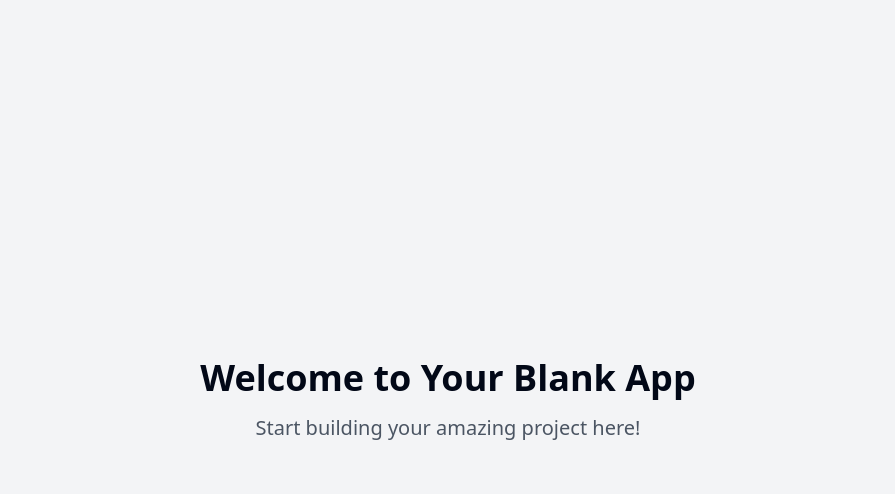
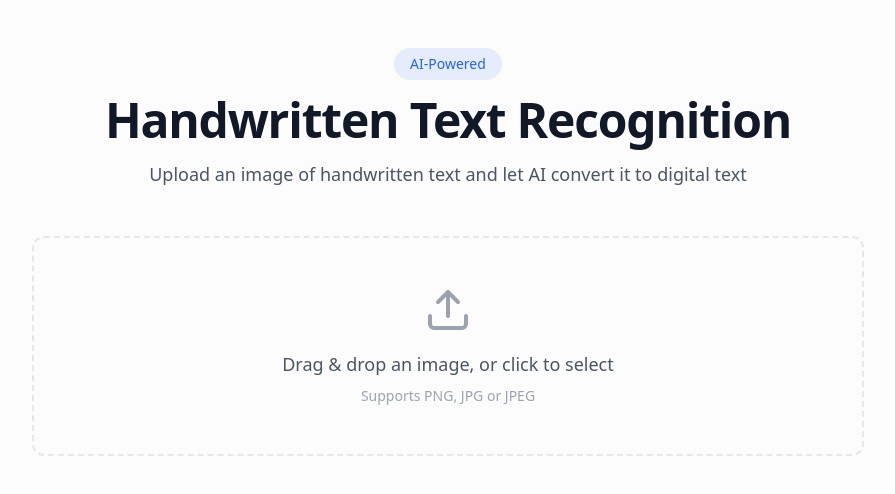
Before and after one commit to USahu25/handwritten-wizardry, a React (Vite) app: page / in a window 1280 px wide. Shown: the top 494 px of the page, without its empty margins (192-1087 px from the left). Built offline with nearby package versions, Linux system fonts and the light colour scheme.

Commit message:
Add AI-based handwritten text recognition
Implement a feature for recognizing handwritten text using AI techniques.
[skip gpt_engineer]

```diff
--- a/package.json
+++ b/package.json
@@ -12,6 +12,7 @@
   },
   "dependencies": {
     "@hookform/resolvers": "^3.9.0",
+    "@huggingface/transformers": "^3.3.2",
     "@radix-ui/react-accordion": "^1.2.0",
     "@radix-ui/react-alert-dialog": "^1.1.1",
     "@radix-ui/react-aspect-ratio": "^1.1.0",
--- /dev/null
+++ b/src/components/ImageUpload.tsx
@@ -0,0 +1,53 @@
+import React, { useCallback } from 'react';
+import { useDropzone } from 'react-dropzone';
+import { motion } from 'framer-motion';
+import { Upload } from 'lucide-react';
+
+interface ImageUploadProps {
+  onImageSelect: (file: File) => void;
+  isProcessing: boolean;
+}
+
+const ImageUpload = ({ onImageSelect, isProcessing }: ImageUploadProps) => {
+  const onDrop = useCallback((acceptedFiles: File[]) => {
+    if (acceptedFiles.length > 0) {
+      onImageSelect(acceptedFiles[0]);
+    }
+  }, [onImageSelect]);
+
+  const { getRootProps, getInputProps, isDragActive } = useDropzone({
+    onDrop,
+    accept: {
+      'image/*': ['.png', '.jpg', '.jpeg']
+    },
+    disabled: isProcessing,
+    multiple: false
+  });
+
+  return (
+    <motion.div
+      initial={{ opacity: 0, y: 20 }}
+      animate={{ opacity: 1, y: 0 }}
+      transition={{ duration: 0.5 }}
+      className="w-full"
+    >
+      <div
+        {...getRootProps()}
+        className={`relative border-2 border-dashed rounded-xl p-12 transition-all duration-300 ease-in-out text-center
+          ${isDragActive ? 'border-primary bg-primary/5' : 'border-gray-200 hover:border-primary/50'}
+          ${isProcessing ? 'opacity-50 cursor-not-allowed' : 'cursor-pointer'}`}
+      >
+        <input {...getInputProps()} />
+        <Upload className="w-12 h-12 mx-auto mb-4 text-gray-400" />
+        <p className="text-lg font-medium text-gray-600">
+          {isDragActive ? 'Drop your image here' : 'Drag & drop an image, or click to select'}
+        </p>
+        <p className="mt-2 text-sm text-gray-400">
+          Supports PNG, JPG or JPEG
+        </p>
+      </div>
+    </motion.div>
+  );
+};
+
+export default ImageUpload;
--- /dev/null
+++ b/src/components/ProcessingIndicator.tsx
@@ -0,0 +1,29 @@
+import React from 'react';
+import { motion } from 'framer-motion';
+
+const ProcessingIndicator = () => {
+  return (
+    <motion.div
+      initial={{ opacity: 0 }}
+      animate={{ opacity: 1 }}
+      exit={{ opacity: 0 }}
+      className="flex flex-col items-center justify-center space-y-4 p-8"
+    >
+      <div className="relative w-16 h-16">
+        <motion.div
+          className="absolute inset-0 border-4 border-primary/30 rounded-full"
+          animate={{ rotate: 360 }}
+          transition={{ duration: 1.5, repeat: Infinity, ease: "linear" }}
+        />
+        <motion.div
+          className="absolute inset-0 border-4 border-primary rounded-full border-t-transparent"
+          animate={{ rotate: 360 }}
+          transition={{ duration: 1.5, repeat: Infinity, ease: "linear" }}
+        />
+      </div>
+      <p className="text-gray-600 font-medium">Processing your image...</p>
+    </motion.div>
+  );
+};
+
+export default ProcessingIndicator;
--- /dev/null
+++ b/src/components/RecognitionResult.tsx
@@ -0,0 +1,63 @@
+import React from 'react';
+import { motion } from 'framer-motion';
+import { Copy, Check } from 'lucide-react';
+import { Button } from '@/components/ui/button';
+import { useToast } from '@/components/ui/use-toast';
+
+interface RecognitionResultProps {
+  text: string;
+}
+
+const RecognitionResult = ({ text }: RecognitionResultProps) => {
+  const { toast } = useToast();
+  const [copied, setCopied] = React.useState(false);
+
+  const copyToClipboard = async () => {
+    try {
+      await navigator.clipboard.writeText(text);
+      setCopied(true);
+      toast({
+        title: "Copied to clipboard",
+        description: "The recognized text has been copied to your clipboard.",
+      });
+      setTimeout(() => setCopied(false), 2000);
+    } catch (err) {
+      toast({
+        title: "Failed to copy",
+        description: "Please try again.",
+        variant: "destructive",
+      });
+    }
+  };
+
+  return (
+    <motion.div
+      initial={{ opacity: 0, y: 20 }}
+      animate={{ opacity: 1, y: 0 }}
+      transition={{ duration: 0.5 }}
+      className="w-full space-y-4"
+    >
+      <div className="flex items-center justify-between">
+        <h3 className="text-lg font-medium">Recognition Result</h3>
+        <Button
+          variant="outline"
+          size="sm"
+          onClick={copyToClipboard}
+          className="transition-all duration-300"
+        >
+          {copied ? (
+            <Check className="w-4 h-4 mr-2" />
+          ) : (
+            <Copy className="w-4 h-4 mr-2" />
+          )}
+          {copied ? 'Copied!' : 'Copy Text'}
+        </Button>
+      </div>
+      <div className="p-4 rounded-lg bg-gray-50 border border-gray-200">
+        <p className="text-gray-700 whitespace-pre-wrap">{text}</p>
+      </div>
+    </motion.div>
+  );
+};
+
+export default RecognitionResult;
--- a/src/index.css
+++ b/src/index.css
@@ -6,87 +6,46 @@
   :root {
     --background: 0 0% 100%;
     --foreground: 222.2 84% 4.9%;
-
     --card: 0 0% 100%;
     --card-foreground: 222.2 84% 4.9%;
-
     --popover: 0 0% 100%;
     --popover-foreground: 222.2 84% 4.9%;
-
-    --primary: 222.2 47.4% 11.2%;
+    --primary: 221.2 83.2% 53.3%;
     --primary-foreground: 210 40% 98%;
-
     --secondary: 210 40% 96.1%;
     --secondary-foreground: 222.2 47.4% 11.2%;
-
     --muted: 210 40% 96.1%;
     --muted-foreground: 215.4 16.3% 46.9%;
-
     --accent: 210 40% 96.1%;
     --accent-foreground: 222.2 47.4% 11.2%;
-
     --destructive: 0 84.2% 60.2%;
     --destructive-foreground: 210 40% 98%;
-
     --border: 214.3 31.8% 91.4%;
     --input: 214.3 31.8% 91.4%;
-    --ring: 222.2 84% 4.9%;
-
-    --radius: 0.5rem;
-
-    --sidebar-background: 0 0% 98%;
-
-    --sidebar-foreground: 240 5.3% 26.1%;
-
-    --sidebar-primary: 240 5.9% 10%;
-
-    --sidebar-primary-foreground: 0 0% 98%;
-
-    --sidebar-accent: 240 4.8% 95.9%;
-
-    --sidebar-accent-foreground: 240 5.9% 10%;
-
-    --sidebar-border: 220 13% 91%;
-
-    --sidebar-ring: 217.2 91.2% 59.8%;
+    --ring: 221.2 83.2% 53.3%;
+    --radius: 0.75rem;
   }
 
   .dark {
     --background: 222.2 84% 4.9%;
     --foreground: 210 40% 98%;
-
     --card: 222.2 84% 4.9%;
     --card-foreground: 210 40% 98%;
-
     --popover: 222.2 84% 4.9%;
     --popover-foreground: 210 40% 98%;
-
-    --primary: 210 40% 98%;
+    --primary: 217.2 91.2% 59.8%;
     --primary-foreground: 222.2 47.4% 11.2%;
-
     --secondary: 217.2 32.6% 17.5%;
     --secondary-foreground: 210 40% 98%;
-
     --muted: 217.2 32.6% 17.5%;
     --muted-foreground: 215 20.2% 65.1%;
-
     --accent: 217.2 32.6% 17.5%;
     --accent-foreground: 210 40% 98%;
-
     --destructive: 0 62.8% 30.6%;
     --destructive-foreground: 210 40% 98%;
-
     --border: 217.2 32.6% 17.5%;
     --input: 217.2 32.6% 17.5%;
-    --ring: 212.7 26.8% 83.9%;
-    --sidebar-background: 240 5.9% 10%;
-    --sidebar-foreground: 240 4.8% 95.9%;
-    --sidebar-primary: 224.3 76.3% 48%;
-    --sidebar-primary-foreground: 0 0% 100%;
-    --sidebar-accent: 240 3.7% 15.9%;
-    --sidebar-accent-foreground: 240 4.8% 95.9%;
-    --sidebar-border: 240 3.7% 15.9%;
-    --sidebar-ring: 217.2 91.2% 59.8%;
+    --ring: 224.3 76.3% 48%;
   }
 }
 
@@ -94,8 +53,8 @@
   * {
     @apply border-border;
   }
-
   body {
     @apply bg-background text-foreground;
+    font-feature-settings: "rlig" 1, "calt" 1;
   }
 }
--- a/src/pages/Index.tsx
+++ b/src/pages/Index.tsx
@@ -1,11 +1,90 @@
-// Update this page (the content is just a fallback if you fail to update the page)
+import React, { useState } from 'react';
+import { motion, AnimatePresence } from 'framer-motion';
+import ImageUpload from '@/components/ImageUpload';
+import RecognitionResult from '@/components/RecognitionResult';
+import ProcessingIndicator from '@/components/ProcessingIndicator';
+import { recognizeText } from '@/utils/textRecognition';
+import { useToast } from '@/components/ui/use-toast';
 
 const Index = () => {
+  const [isProcessing, setIsProcessing] = useState(false);
+  const [recognizedText, setRecognizedText] = useState<string | null>(null);
+  const [previewUrl, setPreviewUrl] = useState<string | null>(null);
+  const { toast } = useToast();
+
+  const handleImageSelect = async (file: File) => {
+    try {
+      setIsProcessing(true);
+      setPreviewUrl(URL.createObjectURL(file));
+
+      const text = await recognizeText(file);
+      setRecognizedText(text);
+
+      toast({
+        title: "Success",
+        description: "Text recognition completed successfully.",
+      });
+    } catch (error) {
+      toast({
+        title: "Error",
+        description: "Failed to process the image. Please try again.",
+        variant: "destructive",
+      });
+      setRecognizedText(null);
+    } finally {
+      setIsProcessing(false);
+    }
+  };
+
   return (
-    <div className="min-h-screen flex items-center justify-center bg-gray-100">
-      <div className="text-center">
-        <h1 className="text-4xl font-bold mb-4">Welcome to Your Blank App</h1>
-        <p className="text-xl text-gray-600">Start building your amazing project here!</p>
+    <div className="min-h-screen bg-gray-50/50">
+      <div className="max-w-4xl mx-auto px-4 py-12 sm:px-6 lg:px-8">
+        <motion.div
+          initial={{ opacity: 0, y: 20 }}
+          animate={{ opacity: 1, y: 0 }}
+          className="text-center mb-12"
+        >
+          <motion.div
+            initial={{ opacity: 0 }}
+            animate={{ opacity: 1 }}
+            transition={{ delay: 0.2 }}
+            className="inline-block px-4 py-1.5 mb-4 text-sm font-medium text-primary bg-primary/10 rounded-full"
+          >
+            AI-Powered
+          </motion.div>
+          <h1 className="text-4xl font-bold tracking-tight text-gray-900 sm:text-5xl">
+            Handwritten Text Recognition
+          </h1>
+          <p className="mt-4 text-lg text-gray-600">
+            Upload an image of handwritten text and let AI convert it to digital text
+          </p>
+        </motion.div>
+
+        <div className="space-y-8">
+          <ImageUpload onImageSelect={handleImageSelect} isProcessing={isProcessing} />
+
+          {previewUrl && (
+            <motion.div
+              initial={{ opacity: 0, scale: 0.95 }}
+              animate={{ opacity: 1, scale: 1 }}
+              className="relative rounded-lg overflow-hidden shadow-sm border border-gray-200"
+            >
+              <img
+                src={previewUrl}
+                alt="Preview"
+                className="w-full h-auto max-h-[400px] object-contain bg-white"
+              />
+            </motion.div>
+          )}
+
+          <AnimatePresence>
+            {isProcessing && <ProcessingIndicator />}
+          </AnimatePresence>
+
+          {recognizedText && !isProcessing && (
+            <RecognitionResult text={recognizedText} />
+          )}
+        </div>
       </div>
     </div>
   );
--- /dev/null
+++ b/src/utils/textRecognition.ts
@@ -0,0 +1,25 @@
+import { pipeline } from '@huggingface/transformers';
+
+let recognizer: any = null;
+
+export const initializeRecognizer = async () => {
+  if (!recognizer) {
+    recognizer = await pipeline(
+      'image-to-text',
+      'microsoft/trocr-base-handwritten',
+      { device: 'cpu' }
+    );
+  }
+  return recognizer;
+};
+
+export const recognizeText = async (imageFile: File): Promise<string> => {
+  try {
+    const recognizer = await initializeRecognizer();
+    const result = await recognizer(imageFile);
+    return result[0].generated_text || 'No text detected';
+  } catch (error) {
+    console.error('Error during text recognition:', error);
+    throw new Error('Failed to process image');
+  }
+};
```
Also changed, not shown: 1 other file (tests, documents, lock files or other folders).
